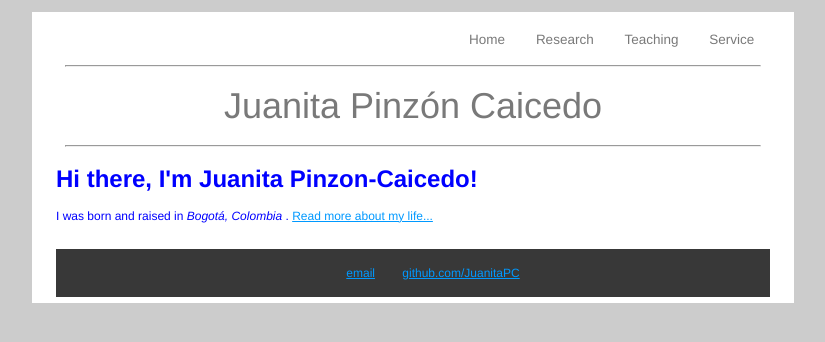
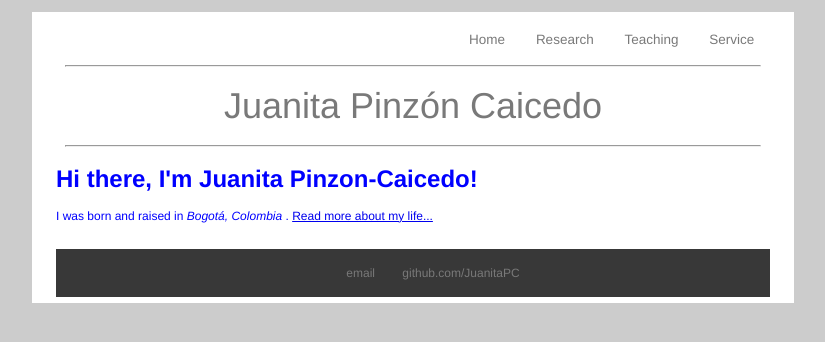
Before and after one commit to JuanitaPC/JuanitaPC.github.io, a Jekyll site: the page built from index.html, in a window 1280 px wide. Shown: the top 342 px of the page, without its empty margins (227-1052 px from the left). Built offline with Jekyll 4.4.1, drawn with Linux system fonts in a browser that asks for light colours.

Commit message:
Update main.css

```diff
--- a/css/main.css
+++ b/css/main.css
@@ -1,4 +1,4 @@
-body {
+body{
 	font-size: 12px;
 	font-weight: 300;
 	margin-top: 1em;
@@ -33,13 +33,6 @@ header{
 	margin-left: 0.75em;
 	font-size: 3em;
 	color: rgb(121, 121, 121);
-}
-a:link, a:visited{
-	color: rgb(0, 153, 255);
-	text-decoration:underline;
-}
-a:hover, a:active{
-    color: blue;
 }
 nav{
 	margin-right: 1.5em;
```
